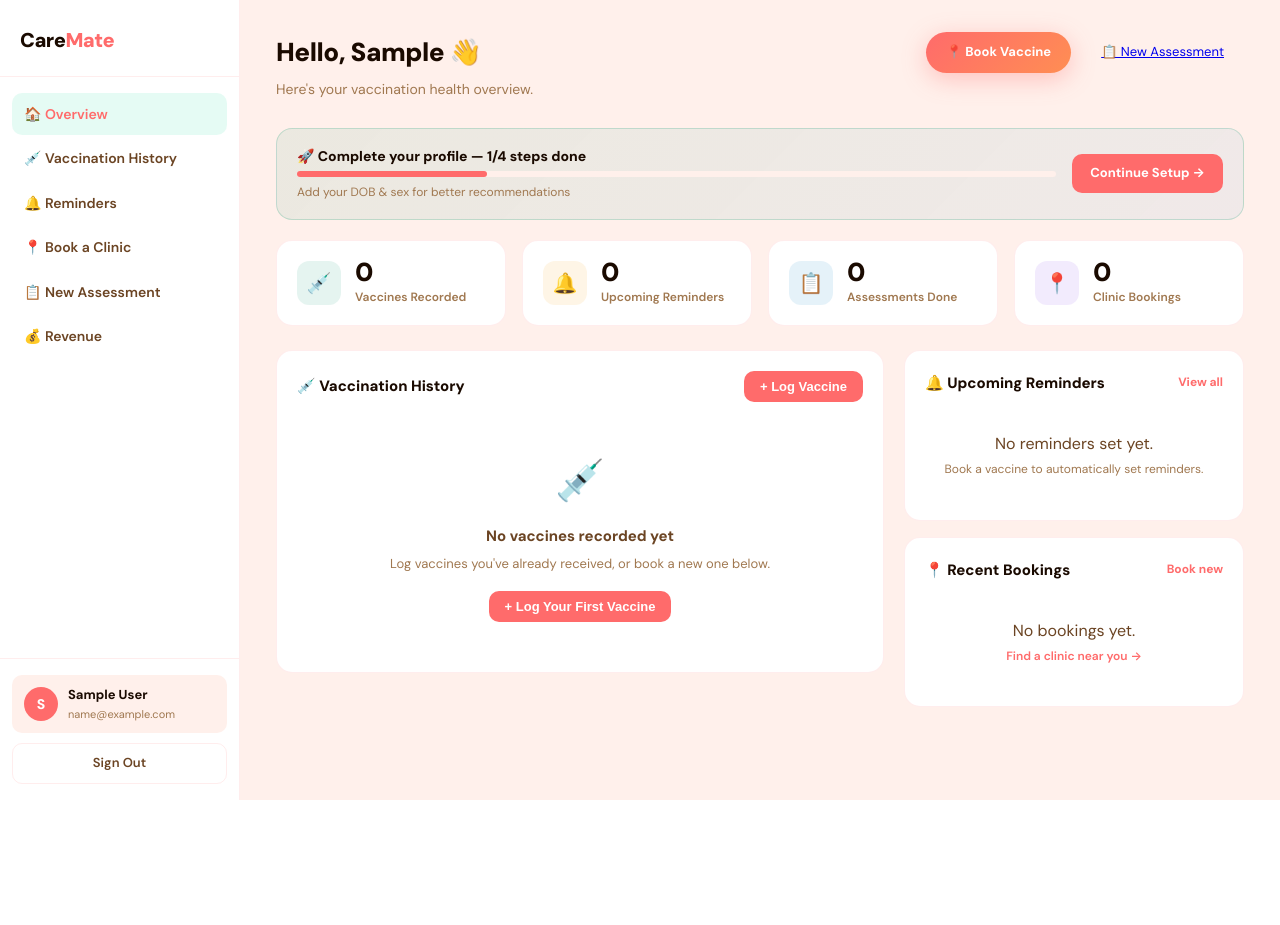
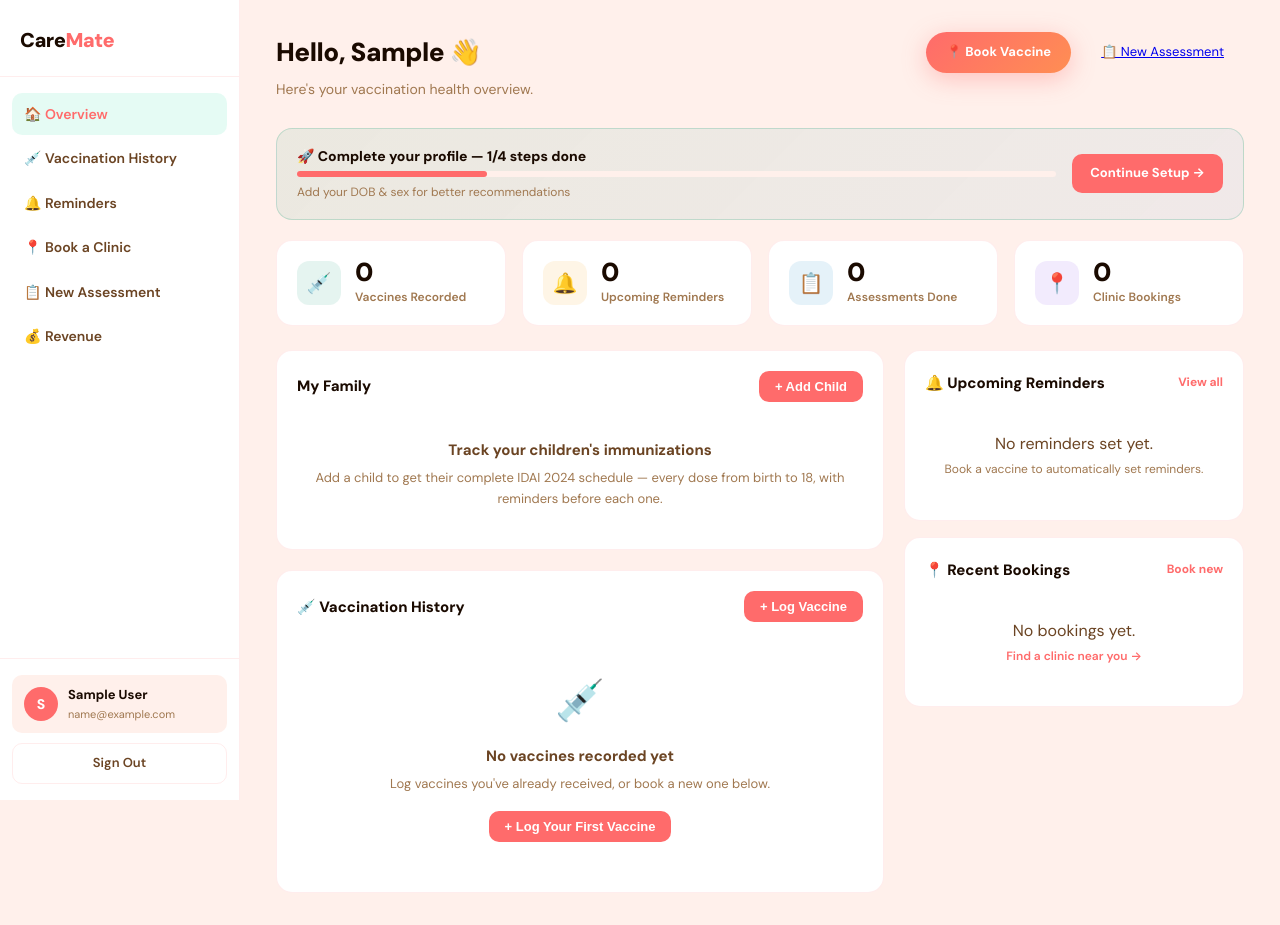
Before and after one commit to poilvetcarl-svg/CareMate, a Flask app: page /dashboard in a window 1280 px wide. Before the commit the page ends 800 px from the top, so only its background shows below. Run offline with Flask 3, Linux system fonts and the light colour scheme; the visitor is signed in with stand-in values (Sample User, id 1); data that the repository does not hold is empty; some libraries are stand-ins or nearby versions.

Commit message:
Add family immunization tracking (IDAI 2024) and reframe as preventive health companion
The strategic shift: vaccination for adults is a 1-2x/year behavior with no
retention; childhood immunization is monthly in year one. Family profiles
turn the existing engine into a recurring product using the same reminder
system and clinic finder.

- data/pediatric_schedule.json: IDAI 2024 schedule (verified against IDAI
  sources), 39 doses birth→18yr incl. HPV (girls), dengue per 2024 update
- Child model + child_id on vaccination records (with ALTER TABLE migration)
- compute_child_schedule(): per-dose status done/overdue/due/upcoming,
  sex-gated doses, month-accurate due dates from DOB
- Dashboard "My Family" card: add child → full schedule with progress bar,
  overdue badges, next 3 doses, one-click "Mark done"
- Auto-reminders: one pending reminder per child for the next due dose
  (WhatsApp if opted in, else email), replaced as doses are recorded
- Homepage reframed: "Your Family's Vaccine Plan in 60 Seconds", family
  tracker feature card, preventive-health-companion meta/titles
- 8 new tests pin the schedule engine (44 total passing)

Co-Authored-By: Claude Fable 5 <noreply@anthropic.com>

```diff
--- a/app.py
+++ b/app.py
@@ -76,7 +76,7 @@ if _db_url.startswith("postgres://"):
 app.config["SQLALCHEMY_DATABASE_URI"] = _db_url
 app.config["SQLALCHEMY_TRACK_MODIFICATIONS"] = False
 
-from models import db, User, Assessment, VaccinationRecord, VaccineReminder, Company, Clinic, Booking, seed_clinics
+from models import db, User, Assessment, VaccinationRecord, VaccineReminder, Company, Clinic, Booking, Child, seed_clinics
 db.init_app(app)
 
 from flask_mail import Mail, Message as MailMessage
@@ -105,7 +105,8 @@ with app.app_context():
     # Lightweight migration: add clinic columns introduced after the first schema
     from sqlalchemy import text as _sql_text
     for _ddl in ("ALTER TABLE clinic ADD COLUMN website VARCHAR(200)",
-                 "ALTER TABLE clinic ADD COLUMN home_service BOOLEAN DEFAULT 0"):
+                 "ALTER TABLE clinic ADD COLUMN home_service BOOLEAN DEFAULT 0",
+                 "ALTER TABLE vaccination_record ADD COLUMN child_id INTEGER"):
         try:
             db.session.execute(_sql_text(_ddl))
             db.session.commit()
@@ -959,6 +960,9 @@ def dashboard():
     bookings = Booking.query.filter_by(user_id=current_user.id)\
         .order_by(Booking.appointment_date.desc()).all()
 
+    children = Child.query.filter_by(user_id=current_user.id).order_by(Child.date_of_birth.desc()).all()
+    family = [{"child": c, "schedule": compute_child_schedule(c)} for c in children]
+
     return render_template(
         "user_dashboard.html",
         vaccination_records=vaccination_records,
@@ -967,8 +971,142 @@ def dashboard():
         last_assessment=last_assessment,
         bookings=bookings,
         today=today,
-        vaccines=VACCINE_DATA["vaccines"]
+        vaccines=VACCINE_DATA["vaccines"],
+        family=family
     )
+
+
+# ══════════════════════════════════════════════════════════
+#  FAMILY — PEDIATRIC IMMUNIZATION (IDAI 2024)
+# ══════════════════════════════════════════════════════════
+
+with open(os.path.join(os.path.dirname(__file__), "data", "pediatric_schedule.json")) as _f:
+    PEDIATRIC_SCHEDULE = json.load(_f)
+
+
+def compute_child_schedule(child):
+    """Build the child's IDAI schedule with a status per dose.
+
+    Statuses: done | overdue | due (within 30 days) | upcoming
+    Returns dict with the full timeline plus convenience slices for the UI.
+    """
+    from datetime import timedelta
+    today = date.today()
+    given = {(r.vaccine_key, r.dose_number) for r in
+             VaccinationRecord.query.filter_by(child_id=child.id).all()}
+
+    timeline = []
+    for d in PEDIATRIC_SCHEDULE["doses"]:
+        if d.get("sex") and child.sex and d["sex"] != child.sex:
+            continue
+        # due date = DOB shifted by due_month months
+        m = child.date_of_birth.month - 1 + d["due_month"]
+        due = child.date_of_birth.replace(
+            year=child.date_of_birth.year + m // 12,
+            month=m % 12 + 1,
+            day=min(child.date_of_birth.day, 28))
+        if (d["key"], d["dose"]) in given:
+            status = "done"
+        elif due < today - timedelta(days=30):
+            status = "overdue"
+        elif due <= today + timedelta(days=30):
+            status = "due"
+        else:
+            status = "upcoming"
+        timeline.append({**d, "due_date": due, "status": status})
+
+    timeline.sort(key=lambda x: x["due_date"])
+    pending = [t for t in timeline if t["status"] != "done"]
+    return {
+        "timeline": timeline,
+        "overdue":  [t for t in timeline if t["status"] == "overdue"],
+        "due":      [t for t in timeline if t["status"] == "due"],
+        "next_up":  pending[:3],
+        "done_count": sum(1 for t in timeline if t["status"] == "done"),
+        "total": len(timeline),
+    }
+
+
+@app.route("/family/add-child", methods=["POST"])
+@login_required
+def add_child():
+    name = request.form.get("name", "").strip()
+    dob_str = request.form.get("date_of_birth", "")
+    sex = request.form.get("sex", "")
+    try:
+        dob = datetime.strptime(dob_str, "%Y-%m-%d").date()
+    except ValueError:
+        flash("Please provide a valid date of birth.", "error")
+        return redirect(url_for("dashboard"))
+    if not name or dob > date.today():
+        flash("Please provide your child's name and a valid date of birth.", "error")
+        return redirect(url_for("dashboard"))
+
+    child = Child(user_id=current_user.id, name=name, date_of_birth=dob, sex=sex or None)
+    db.session.add(child)
+    db.session.commit()
+
+    # Schedule a WhatsApp/email reminder for the next pending dose
+    _ensure_child_reminder(child)
+    flash(f"{name} added — full IDAI immunization schedule generated.", "success")
+    return redirect(url_for("dashboard"))
+
+
+@app.route("/family/record-dose", methods=["POST"])
+@login_required
+def record_child_dose():
+    child = Child.query.filter_by(id=request.form.get("child_id", type=int),
+                                  user_id=current_user.id).first()
+    if not child:
+        flash("Child not found.", "error")
+        return redirect(url_for("dashboard"))
+    rec = VaccinationRecord(
+        user_id=current_user.id, child_id=child.id,
+        vaccine_key=request.form.get("vaccine_key", ""),
+        vaccine_name=request.form.get("vaccine_name", ""),
+        dose_number=request.form.get("dose_number", 1, type=int),
+        date_given=date.today())
+    db.session.add(rec)
+    db.session.commit()
+    _ensure_child_reminder(child)
+    flash(f"Recorded {rec.vaccine_name} dose {rec.dose_number} for {child.name}.", "success")
+    return redirect(url_for("dashboard"))
+
+
+@app.route("/family/delete-child/<int:child_id>", methods=["POST"])
+@login_required
+def delete_child(child_id):
+    child = Child.query.filter_by(id=child_id, user_id=current_user.id).first()
+    if child:
+        VaccinationRecord.query.filter_by(child_id=child.id).delete()
+        db.session.delete(child)
+        db.session.commit()
+        flash("Child profile removed.", "success")
+    return redirect(url_for("dashboard"))
+
+
+def _ensure_child_reminder(child):
+    """Keep exactly one pending reminder per child: the next non-done dose."""
+    from datetime import timedelta
+    schedule = compute_child_schedule(child)
+    pending = schedule["overdue"] + schedule["due"] + \
+              [t for t in schedule["timeline"] if t["status"] == "upcoming"]
+    if not pending:
+        return
+    nxt = pending[0]
+    tag = f"[child:{child.id}]"
+    # Replace any previous unsent reminder for this child
+    VaccineReminder.query.filter_by(user_id=child.user_id, sent=False)\
+        .filter(VaccineReminder.message.like(f"%{tag}%")).delete(synchronize_session=False)
+    remind_on = max(nxt["due_date"] - timedelta(days=7), date.today())
+    db.session.add(VaccineReminder(
+        user_id=child.user_id,
+        vaccine_key=nxt["key"],
+        vaccine_name=f"{nxt['name']} (dose {nxt['dose']}) — {child.name}",
+        reminder_date=remind_on,
+        message=f"{tag} {child.name}'s {nxt['name']} dose {nxt['dose']} is due on {nxt['due_date'].strftime('%d %b %Y')} (IDAI schedule).",
+        channel="whatsapp" if child.parent.whatsapp_opt_in else "email"))
+    db.session.commit()
 
 
 @app.route("/dashboard/log-vaccine", methods=["POST"])
--- a/templates/user_dashboard.html
+++ b/templates/user_dashboard.html
@@ -103,6 +103,89 @@
 
     <!-- Left: Vaccination timeline -->
     <div class="dash-col-main">
+
+      <!-- MY FAMILY — pediatric immunization (IDAI 2024) -->
+      <div class="dash-card" style="margin-bottom:20px">
+        <div class="dash-card-header">
+          <div class="dash-card-title">My Family</div>
+          <button class="dash-action-btn" onclick="document.getElementById('addChildForm').classList.toggle('hidden')">+ Add Child</button>
+        </div>
+
+        <form id="addChildForm" class="hidden" method="POST" action="/family/add-child"
+              style="background:var(--bg-secondary);border:1px solid var(--border);border-radius:12px;padding:16px;margin-bottom:16px">
+          <input type="hidden" name="csrf_token" value="{{ csrf_token() }}">
+          <div style="display:grid;grid-template-columns:1fr 1fr 1fr auto;gap:10px;align-items:end">
+            <div class="form-row" style="margin:0">
+              <label>Child's name</label>
+              <input type="text" name="name" placeholder="e.g. Putri" required />
+            </div>
+            <div class="form-row" style="margin:0">
+              <label>Date of birth</label>
+              <input type="date" name="date_of_birth" required max="{{ today.isoformat() }}" />
+            </div>
+            <div class="form-row" style="margin:0">
+              <label>Sex</label>
+              <select name="sex"><option value="">—</option><option value="female">Girl</option><option value="male">Boy</option></select>
+            </div>
+            <button type="submit" class="dash-action-btn" style="height:42px">Add</button>
+          </div>
+          <div style="font-size:11.5px;color:var(--text-muted);margin-top:8px">
+            We'll generate the full IDAI 2024 immunization schedule and remind you before each dose.
+          </div>
+        </form>
+
+        {% if family %}
+        {% for f in family %}
+        <div style="border:1px solid var(--border);border-radius:14px;padding:16px;margin-bottom:12px">
+          <div style="display:flex;align-items:center;gap:10px;margin-bottom:10px">
+            <div style="font-size:15px;font-weight:800">{{ f.child.name }}</div>
+            <span style="font-size:11px;font-weight:700;background:var(--bg-secondary);border:1px solid var(--border);border-radius:20px;padding:2px 10px;color:var(--text-muted)">{{ f.child.age_label }}</span>
+            <span style="font-size:11px;color:var(--text-muted)">{{ f.schedule.done_count }}/{{ f.schedule.total }} doses done</span>
+            {% if f.schedule.overdue %}
+            <span style="font-size:11px;font-weight:700;background:rgba(239,68,68,0.1);color:#dc2626;border-radius:20px;padding:2px 10px">{{ f.schedule.overdue|length }} overdue</span>
+            {% endif %}
+            <form method="POST" action="/family/delete-child/{{ f.child.id }}" style="margin-left:auto"
+                  onsubmit="return confirm('Remove {{ f.child.name }} and their records?')">
+              <input type="hidden" name="csrf_token" value="{{ csrf_token() }}">
+              <button type="submit" style="background:none;border:none;color:var(--text-muted);font-size:12px;cursor:pointer">Remove</button>
+            </form>
+          </div>
+
+          <!-- progress bar -->
+          <div style="height:6px;background:var(--bg-secondary);border-radius:3px;overflow:hidden;margin-bottom:12px">
+            <div style="height:100%;width:{{ (f.schedule.done_count / f.schedule.total * 100)|int }}%;background:linear-gradient(90deg,#FF6B6B,#FF8E53)"></div>
+          </div>
+
+          {% for d in f.schedule.next_up %}
+          <div style="display:flex;align-items:center;gap:10px;padding:8px 0;border-top:1px solid var(--border)">
+            <span style="width:9px;height:9px;border-radius:50%;flex-shrink:0;background:{{ '#dc2626' if d.status == 'overdue' else ('#f59e0b' if d.status == 'due' else '#94a3b8') }}"></span>
+            <div style="flex:1;min-width:0">
+              <div style="font-size:13px;font-weight:700">{{ d.name }} <span style="font-weight:500;color:var(--text-muted)">· dose {{ d.dose }}</span></div>
+              <div style="font-size:11.5px;color:{{ '#dc2626' if d.status == 'overdue' else 'var(--text-muted)' }}">
+                {{ 'Overdue — was due' if d.status == 'overdue' else 'Due' }} {{ d.due_date.strftime('%d %b %Y') }}
+                {% if d.notes %} · {{ d.notes }}{% endif %}
+              </div>
+            </div>
+            <form method="POST" action="/family/record-dose">
+              <input type="hidden" name="csrf_token" value="{{ csrf_token() }}">
+              <input type="hidden" name="child_id" value="{{ f.child.id }}">
+              <input type="hidden" name="vaccine_key" value="{{ d.key }}">
+              <input type="hidden" name="vaccine_name" value="{{ d.name }}">
+              <input type="hidden" name="dose_number" value="{{ d.dose }}">
+              <button type="submit" class="dash-action-btn" style="font-size:11px;padding:5px 12px">✓ Mark done</button>
+            </form>
+          </div>
+          {% endfor %}
+        </div>
+        {% endfor %}
+        {% else %}
+        <div class="dash-empty" style="padding:20px 0">
+          <div style="font-size:15px;font-weight:700;margin-bottom:6px">Track your children's immunizations</div>
+          <div style="font-size:13px;color:var(--text-muted)">Add a child to get their complete IDAI 2024 schedule — every dose from birth to 18, with reminders before each one.</div>
+        </div>
+        {% endif %}
+      </div>
+
       <div class="dash-card">
         <div class="dash-card-header">
           <div class="dash-card-title">💉 Vaccination History</div>
```
Also changed, not shown: data/pediatric_schedule.json (added, +45 -0 lines), models.py (+27 -0 lines), templates/index.html (+8 -8 lines), tests/test_pediatric_schedule.py (added, +101 -0 lines).
